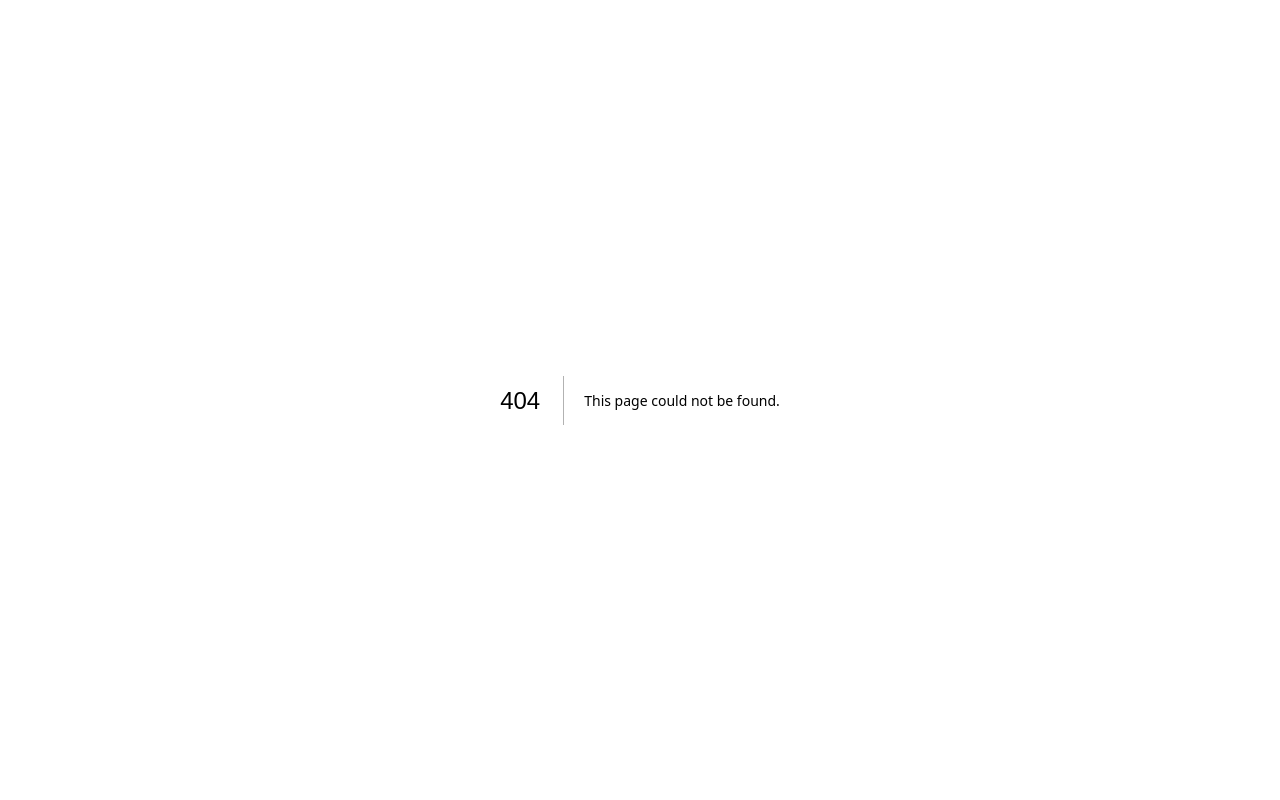
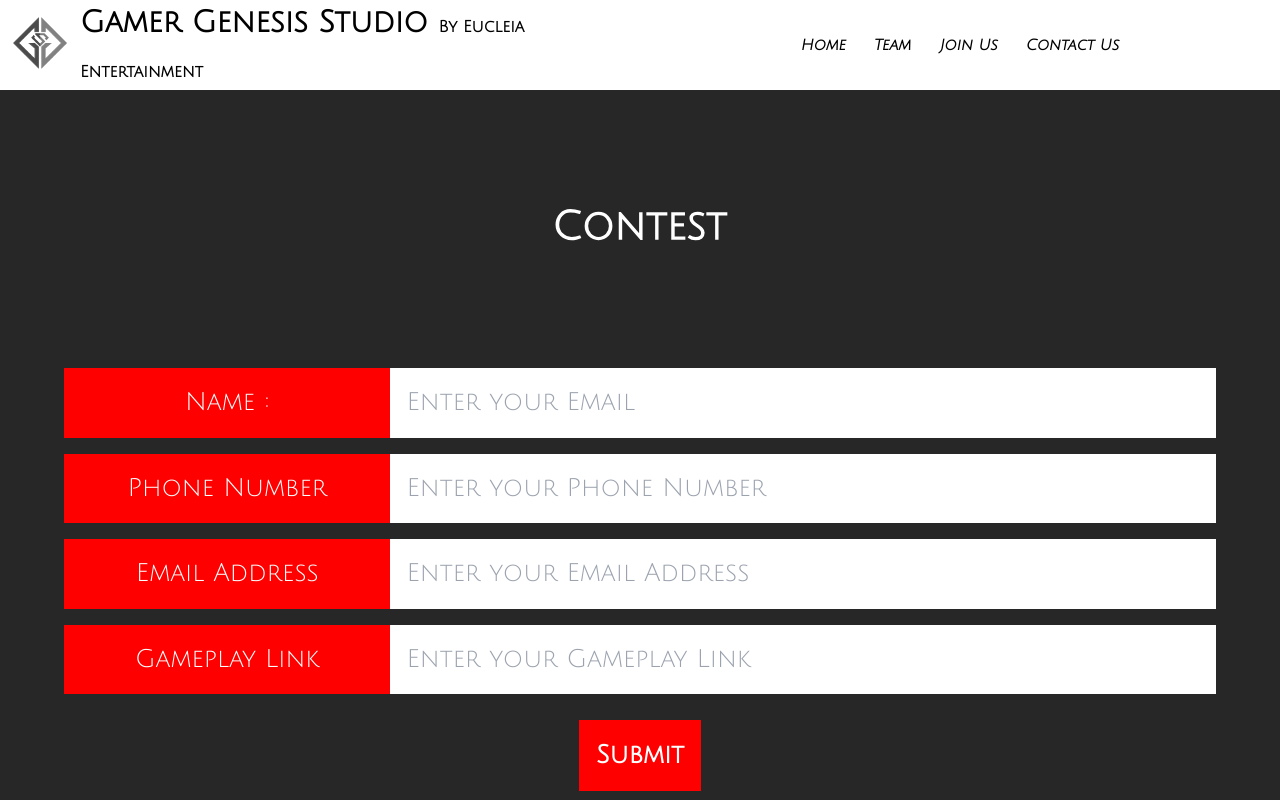
Before and after one commit to GiriprasadC/ggs, a Next.js app: page /contest in a window 1280 px wide. Before the commit this address had no page. Shown: the top 800 px of the page. Built offline with nearby package versions, Linux system fonts and the light colour scheme.

Commit message:
updatedContestPage

```diff
--- /dev/null
+++ b/app/contest/layout.tsx
@@ -0,0 +1,35 @@
+import type { Metadata } from "next";
+import localFont from "next/font/local";
+// import "../global.css";
+
+const geistSans = localFont({
+  src: "../fonts/GeistVF.woff",
+  variable: "--font-geist-sans",
+  weight: "100 900",
+});
+const geistMono = localFont({
+  src: "../fonts/GeistMonoVF.woff",
+  variable: "--font-geist-mono",
+  weight: "100 900",
+});
+
+export const metadata: Metadata = {
+  title: "Gamer Genesis Studio",
+  description: "An Indie Game Studio",
+};
+
+export default function RootLayout({
+  children,
+}: Readonly<{
+  children: React.ReactNode;
+}>) {
+  return (
+    <html lang="en">
+      <body
+        className={`${geistSans.variable} ${geistMono.variable} antialiased`}
+      >
+        {children}
+      </body>
+    </html>
+  );
+}
--- /dev/null
+++ b/app/contest/page.tsx
@@ -0,0 +1,13 @@
+import GGSHeader from '../../components/contestHeader'
+import Contest from '../../components/contestForm'
+// import '../globals.css'
+export default function Home() {
+  return (
+    <>
+      <GGSHeader/>
+      <Contest/>
+
+
+    </>
+  );
+}
--- /dev/null
+++ b/components/contestForm.jsx
@@ -0,0 +1,91 @@
+'use client'
+import styles from './contestForm.module.css'
+import { useState } from 'react';
+export default function ContactUs() {
+  const [name,setName] = useState('');
+  const [phoneNumber,setPhoneNumber] = useState('');
+  const [emailId,setEmailId] = useState('');
+  const [gameplayLink,setGameplayLink] = useState('');
+
+  function sendMessage() {
+    const webhookUrl = "https://discord.com/api/webhooks/1334929752154308690/a2RMhoXf_FreQ6IPkEwZtTvO7J8G3bfcMeSF6QVSxFZFpqq4EuHffKwq4V_eEIIoeMUo";
+
+    const payload1 = {
+        username: emailId,
+        avatar_url: "https://cdn.discordapp.com/attachments/1223978870504685679/1232259311258964018/GGS_LOGO.png",
+        content: `**Name** : ${name}\n**Phone Number** : ${phoneNumber}\n**Email Address** : ${emailId}\n**Gameplay Link** : <${gameplayLink}>\n\n===========================================================================`,
+    };
+
+    function sendPayload(payload) {
+        const request = new XMLHttpRequest();
+        request.open("POST", webhookUrl);
+        request.setRequestHeader("Content-type", "application/json");
+        request.send(JSON.stringify(payload));
+    }
+    sendPayload(payload1);
+  }
+  const handleNameChange = (event) => {
+    const value = event.target.value;
+    // Allow only alphabets and spaces
+    if (/^[a-zA-Z\s]*$/.test(value)) {
+      setName(value);
+    }
+  };
+
+  const handlePhoneNumberChange = (event) => {
+    const value = event.target.value;
+    // Allow only numbers, limit to 10 digits
+    if (/^\d{0,10}$/.test(value)) {
+      setPhoneNumber(value);
+    }
+  };
+
+  const handleEmailAddressChange = (event) => {
+    const value = event.target.value;
+    // Basic email format validation
+    const emailRegex = /^[a-zA-Z0-9._-]+@[a-zA-Z0-9.-]+\.[a-zA-Z]{2,6}$/;
+    if (emailRegex.test(value)) {
+      setEmailId(value);
+    }
+  };
+
+  const handleGameplayLink = (event) => {
+    const value = event.target.value;
+    // Validate URL format
+    const urlRegex = /^(https?|ftp):\/\/[^\s/$.?#].[^\s]*$/;
+    if (urlRegex.test(value)) {
+      setGameplayLink(value);
+    }
+  };
+
+
+
+  const handleSubmit = (event) => {
+    event.preventDefault();
+    setEmailId('')
+
+    sendMessage();
+  };
+  return (
+    <div id='ContactUs' className={styles.contactContainer}>
+      <div className={styles.contactUs}>
+      <h2>Contest</h2>
+      <div className={styles.contactContainerContent}>
+        <div className={styles.contactContainerForm}>
+          <form onSubmit={handleSubmit}>
+          <div className={styles.field}><h4>Name : </h4><input placeholder='Enter your Email' type='text' onChange={handleNameChange} required value={name}/></div>
+          <div className={styles.field}><h4>Phone Number</h4><input placeholder='Enter your Phone Number' type='text' onChange={handlePhoneNumberChange} required value={phoneNumber}/></div>
+          <div className={styles.field}><h4>Email Address</h4><input placeholder='Enter your Email Address' type='email' onChange={handleEmailAddressChange} required value={emailId}/></div>
+          <div className={styles.field}><h4>Gameplay Link</h4><input placeholder='Enter your Gameplay Link' type='text' onChange={handleGameplayLink} required value={gameplayLink}/></div>
+          <button className={styles.submitField}>Submit</button>
+          </form>
+        </div>
+      </div>
+
+      </div>
+      <div className={styles.footer}>
+        COPYRIGHTS &copy; 2025, Gamer Genesis Studio, All Rights Reserved | Designed by JV
+      </div>
+    </div>
+  );
+}
--- /dev/null
+++ b/components/contestForm.module.css
@@ -0,0 +1,133 @@
+
+.contactContainer{
+    transform: skewY(0);
+    background-color: #272727;
+    /* height: 50vh; */
+    color: white;
+    position: relative;
+    display: flex;
+    flex-direction: column;
+    align-items: center;
+    text-align: center;
+    justify-content: center;
+}
+.contactContainer h2{
+    padding: 6rem;
+    font-size: 40px;
+    -webkit-text-stroke-width: 0.1rem;
+    -webkit-text-stroke-color: white;
+}
+.contactUs{
+    padding: 100px;
+    width: 100%;
+}
+.contactUs input{
+    color: black;
+}
+.footer{
+    background-color: black;
+    padding: 2rem;
+    width: 100%;
+    text-align: left;
+}
+.contactContainerContent{
+    /* background-color: orange; */
+    display: flex;
+    flex-direction: row;
+    align-items: center;
+    font-size: 25px;
+    justify-content: center;
+}
+.contactContainerDetails{
+    width: 100%;
+    /* background-color: red; */
+    text-align: left;
+
+}
+.contactContainerDetails h3{
+    font-weight: 900;
+}
+.contactContainerForm{
+    display: flex;
+    flex-direction: column;
+    gap: 1rem;
+    align-items: center;
+    justify-content: center;
+    width: 100%;
+}
+.contactContainerForm input{
+    width: 100%;
+    padding: 1rem;
+}
+.contactContainerForm textarea{
+    width: 100%;
+    color: black;
+    padding: 1rem;
+}
+.contactContainerForm button{
+    font-weight: 900;
+    background-color: red;
+    padding: 1rem;
+    border: 0.1rem solid red;
+}
+.contactContainerForm button:hover{
+    background-color: white;
+    transition: 0.1s;
+    color: red;
+}
+.contactSocialMedia{
+    display: flex;
+    flex-direction: row;
+    gap: 0.25rem;
+
+}
+.contactSocialMedia img{
+    height: 2.5rem;
+    width: 2.5rem;
+}
+
+.contactUs form > textarea{
+    margin-top: 1rem;
+}
+
+@media only screen and (max-width: 600px) {
+    .contactContainerContent{
+        gap: 2rem;
+        flex-direction: column;
+    }
+    .contactContainer h2{
+        font-size: 35px;
+        padding: 0;
+        margin-top: 10rem;
+        text-align: left;
+        margin-bottom: 1rem;
+    }
+    .contactContainerDetails h3{
+        font-size: 1rem;
+    }
+    .contactContainerDetails h4{
+        font-size: 1rem;
+    }
+    .contactContainerForm{
+        font-size: 1rem;
+    }
+
+}
+
+.field{
+    margin-top: 2vh;
+    display: flex;
+    width: 90vw;
+    background-color: red;
+    align-items: center;
+}
+.field input{
+    outline: none;
+
+}
+.field h4{
+    width: 40%;
+}
+.submitField{
+    margin-top: 2vw;
+}
--- /dev/null
+++ b/components/contestHeader.jsx
@@ -0,0 +1,23 @@
+import Image from 'next/image';
+import styles from './header.module.css'
+import ggslogo from '@/public/GGS_Logo_Opti.webp'
+import Link from 'next/link';
+export default function GGSHeader() {
+  return (
+    <div id='Home' className={styles.header_container}>
+        <div className={styles.header_navbar}>
+            <div className={styles.navbarOne}>
+                <Image height={80} width={80} src={ggslogo} alt='Gamer Genesis Studio Logo'/><h1>Gamer Genesis Studio <span>By Eucleia Entertainment</span></h1>
+            </div>
+            <div className={styles.navbarTwo}>
+                <div className={styles.navLinks}>
+                <Link href='#Home'><h2 className={styles.navButtons}><span>Home</span></h2></Link>
+                <Link href='#Team'><h2 className={styles.navButtons}><span>Team</span></h2></Link>
+                <Link href='#JoinUs'><h2 className={styles.navButtons}><span>Join Us</span></h2></Link>
+                <Link href='#ContactUs'><h2 className={styles.navButtons}><span>Contact Us</span></h2></Link>
+                </div>
+            </div>
+        </div>
+    </div>
+  );
+}
```
